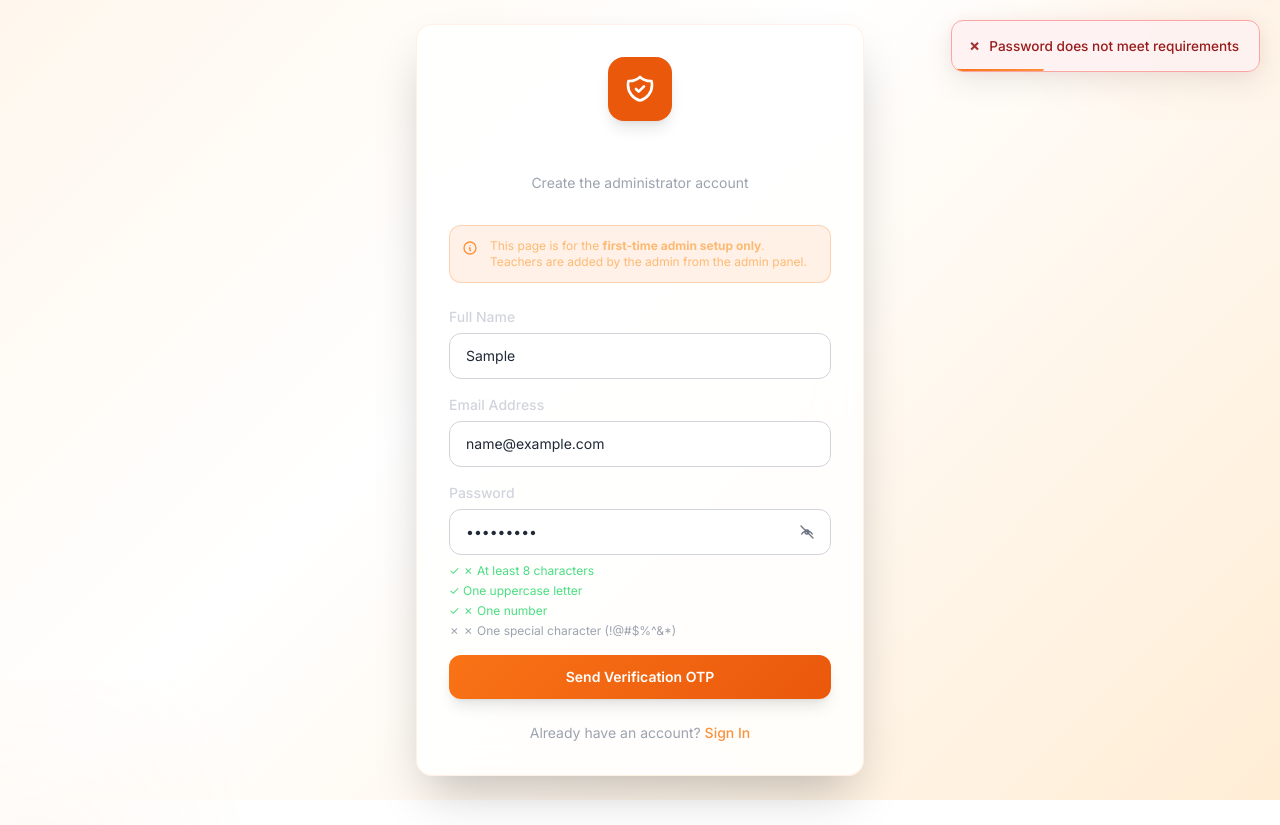
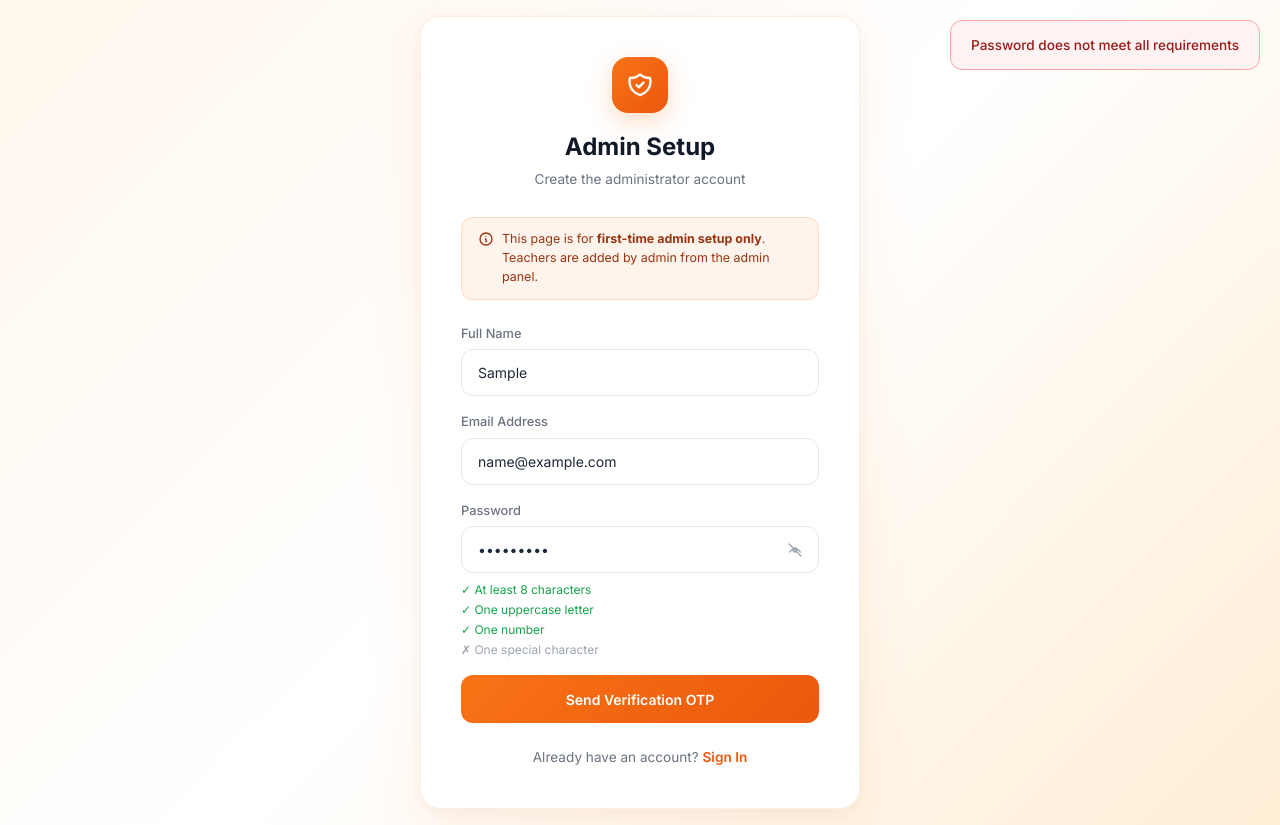
Before and after one commit to bilalhydercodes/deployment-real-world, a website: page client/pages/register.html in a window 1280 px wide. Both pictures are taken after typing "Sample", "name@example.com", "Sample123" into the empty fields and a click on the button "Send Verification OTP". Before the commit the page ends 800 px from the top, so only its background shows below. Drawn offline with nearby package versions, Linux system fonts and the light colour scheme.

Commit message:
fix: rewrite register page - remove CSS conflicts, fix button clickability

```diff
--- a/client/pages/register.html
+++ b/client/pages/register.html
@@ -6,142 +6,257 @@
     <title>Admin Setup – College Management System</title>
     <link rel="icon" type="image/svg+xml" href="../favicon.svg" />
     <script src="https://cdn.tailwindcss.com"></script>
-    <link rel="stylesheet" href="../css/styles.css" />
+    <style>
+        @import url('https://fonts.googleapis.com/css2?family=Inter:wght@400;500;600;700&display=swap');
+        * { font-family: 'Inter', sans-serif; box-sizing: border-box; }
+        body {
+            margin: 0;
+            min-height: 100vh;
+            background: linear-gradient(135deg, #fff7ed 0%, #ffffff 50%, #ffedd5 100%);
+            display: flex;
+            align-items: center;
+            justify-content: center;
+            padding: 1rem;
+        }
+        .card {
+            background: #fff;
+            border: 1px solid rgba(249,115,22,0.12);
+            border-radius: 20px;
+            padding: 2.5rem;
+            width: 100%;
+            max-width: 440px;
+            box-shadow: 0 20px 60px rgba(249,115,22,0.08), 0 4px 16px rgba(0,0,0,0.04);
+            position: relative;
+            z-index: 1;
+        }
+        .inp {
+            width: 100%;
+            background: #fff;
+            border: 1.5px solid #e5e7eb;
+            border-radius: 12px;
+            padding: 0.75rem 1rem;
+            font-size: 0.875rem;
+            color: #1f2937;
+            outline: none;
+            transition: border-color 0.2s, box-shadow 0.2s;
+            box-sizing: border-box;
+        }
+        .inp:focus {
+            border-color: #f97316;
+            box-shadow: 0 0 0 3px rgba(249,115,22,0.12);
+        }
+        .inp::placeholder { color: #9ca3af; }
+        .btn-orange {
+            width: 100%;
+            background: linear-gradient(135deg, #f97316, #ea580c);
+            color: #fff;
+            border: none;
+            border-radius: 12px;
+            padding: 0.85rem 1rem;
+            font-size: 0.875rem;
+            font-weight: 600;
+            cursor: pointer;
+            transition: all 0.2s ease;
+            position: relative;
+            z-index: 2;
+            display: block;
+            text-align: center;
+        }
+        .btn-orange:hover:not(:disabled) {
+            background: linear-gradient(135deg, #ea580c, #c2410c);
+            transform: translateY(-1px);
+            box-shadow: 0 6px 20px rgba(249,115,22,0.35);
+        }
+        .btn-orange:active:not(:disabled) { transform: translateY(0); }
+        .btn-orange:disabled {
+            opacity: 0.6;
+            cursor: not-allowed;
+            transform: none;
+        }
+        .btn-gray {
+            flex: 1;
+            background: #f3f4f6;
+            color: #374151;
+            border: 1.5px solid #e5e7eb;
+            border-radius: 12px;
+            padding: 0.85rem 1rem;
+            font-size: 0.875rem;
+            font-weight: 600;
+            cursor: pointer;
+            transition: all 0.2s ease;
+        }
+        .btn-gray:hover { background: #e5e7eb; }
+        .btn-half {
+            flex: 1;
+            background: linear-gradient(135deg, #f97316, #ea580c);
+            color: #fff;
+            border: none;
+            border-radius: 12px;
+            padding: 0.85rem 1rem;
+            font-size: 0.875rem;
+            font-weight: 600;
+            cursor: pointer;
+            transition: all 0.2s ease;
+        }
+        .btn-half:hover:not(:disabled) {
+            background: linear-gradient(135deg, #ea580c, #c2410c);
+            box-shadow: 0 4px 14px rgba(249,115,22,0.3);
+        }
+        .btn-half:disabled { opacity: 0.6; cursor: not-allowed; }
+        .loader {
+            width: 18px; height: 18px;
+            border: 2px solid rgba(255,255,255,0.3);
+            border-top-color: #fff;
+            border-radius: 50%;
+            animation: spin 0.7s linear infinite;
+            display: inline-block;
+            vertical-align: middle;
+        }
+        @keyframes spin { to { transform: rotate(360deg); } }
+        #toast {
+            position: fixed;
+            top: 1.25rem;
+            right: 1.25rem;
+            z-index: 9999;
+            padding: 0.85rem 1.25rem;
+            border-radius: 12px;
+            font-size: 0.85rem;
+            font-weight: 500;
+            max-width: 360px;
+            display: none;
+            align-items: center;
+            gap: 0.5rem;
+            animation: slideIn 0.3s ease;
+        }
+        #toast.show { display: flex; }
+        #toast.success { background: #f0fdf4; color: #166534; border: 1px solid #86efac; }
+        #toast.error   { background: #fef2f2; color: #991b1b; border: 1px solid #fca5a5; }
+        #toast.info    { background: #fff7ed; color: #9a3412; border: 1px solid #fdba74; }
+        @keyframes slideIn { from { opacity:0; transform: translateX(20px); } to { opacity:1; transform: translateX(0); } }
+        .rule { font-size: 0.75rem; color: #9ca3af; transition: color 0.2s; }
+        .rule.pass { color: #16a34a; }
+        label { display: block; font-size: 0.8rem; font-weight: 500; color: #6b7280; margin-bottom: 0.4rem; }
+        .hidden { display: none !important; }
+        .pwd-wrap { position: relative; }
+        .pwd-toggle {
+            position: absolute; right: 12px; top: 50%; transform: translateY(-50%);
+            background: none; border: none; cursor: pointer; color: #9ca3af; padding: 4px;
+        }
+        .pwd-toggle:hover { color: #374151; }
+        .inp.pwd { padding-right: 2.75rem; }
+    </style>
 </head>
-<body class="gradient-bg flex items-center justify-center min-h-screen p-4">
+<body>
 
-    <div id="toast" class="hidden"></div>
+    <div id="toast"></div>
 
-    <div class="glass-card w-full max-w-md p-8 shadow-2xl">
+    <div class="card">
         <!-- Header -->
-        <div class="text-center mb-8">
-            <div class="inline-flex items-center justify-center w-16 h-16 rounded-2xl bg-orange-600 mb-4 shadow-lg">
-                <svg class="w-8 h-8 text-white" fill="none" stroke="currentColor" viewBox="0 0 24 24">
-                    <path stroke-linecap="round" stroke-linejoin="round" stroke-width="2"
-                        d="M9 12l2 2 4-4m5.618-4.016A11.955 11.955 0 0112 2.944a11.955 11.955 0 01-8.618 3.04A12.02 12.02 0 003 9c0 5.591 3.824 10.29 9 11.622 5.176-1.332 9-6.03 9-11.622 0-1.042-.133-2.052-.382-3.016z"/>
+        <div style="text-align:center;margin-bottom:1.75rem;">
+            <div style="width:56px;height:56px;background:linear-gradient(135deg,#f97316,#ea580c);border-radius:16px;display:inline-flex;align-items:center;justify-content:center;margin-bottom:1rem;box-shadow:0 8px 24px rgba(249,115,22,0.25);">
+                <svg width="28" height="28" fill="none" stroke="white" viewBox="0 0 24 24">
+                    <path stroke-linecap="round" stroke-linejoin="round" stroke-width="2" d="M9 12l2 2 4-4m5.618-4.016A11.955 11.955 0 0112 2.944a11.955 11.955 0 01-8.618 3.04A12.02 12.02 0 003 9c0 5.591 3.824 10.29 9 11.622 5.176-1.332 9-6.03 9-11.622 0-1.042-.133-2.052-.382-3.016z"/>
                 </svg>
             </div>
-            <h1 class="text-2xl font-bold text-white">Admin Setup</h1>
-            <p class="text-gray-400 text-sm mt-1">Create the administrator account</p>
+            <h1 style="font-size:1.5rem;font-weight:700;color:#111827;margin:0 0 0.25rem;">Admin Setup</h1>
+            <p style="font-size:0.85rem;color:#6b7280;margin:0;">Create the administrator account</p>
         </div>
 
         <!-- Info banner -->
-        <div class="mb-6 p-3 rounded-xl flex items-start gap-3" style="background:rgba(249,115,22,.1);border:1px solid rgba(249,115,22,.25);">
-            <svg class="w-4 h-4 text-orange-400 flex-shrink-0 mt-0.5" fill="none" stroke="currentColor" viewBox="0 0 24 24">
+        <div style="background:rgba(249,115,22,0.08);border:1px solid rgba(249,115,22,0.2);border-radius:12px;padding:0.75rem 1rem;margin-bottom:1.5rem;font-size:0.78rem;color:#9a3412;display:flex;gap:0.5rem;align-items:flex-start;">
+            <svg width="16" height="16" fill="none" stroke="currentColor" viewBox="0 0 24 24" style="flex-shrink:0;margin-top:1px;">
                 <path stroke-linecap="round" stroke-linejoin="round" stroke-width="2" d="M13 16h-1v-4h-1m1-4h.01M21 12a9 9 0 11-18 0 9 9 0 0118 0z"/>
             </svg>
-            <p class="text-xs text-orange-300">This page is for the <strong>first-time admin setup only</strong>. Teachers are added by the admin from the admin panel.</p>
+            <span>This page is for <strong>first-time admin setup only</strong>. Teachers are added by admin from the admin panel.</span>
         </div>
 
-        <!-- Step 1: Details -->
-        <form id="registerForm" class="space-y-4">
-            <div id="step1" class="space-y-4">
-                <div>
-                    <label class="block text-sm font-medium text-gray-300 mb-1.5">Full Name</label>
-                    <input type="text" id="name" placeholder="Admin Name"
-                        class="w-full bg-white border border-gray-300 text-gray-800 placeholder-gray-400 caret-black
-                               rounded-xl px-4 py-3 text-sm focus:outline-none focus:ring-2 focus:ring-orange-500 focus:border-transparent" required />
+        <!-- STEP 1 -->
+        <div id="step1">
+            <div style="margin-bottom:1rem;">
+                <label for="name">Full Name</label>
+                <input type="text" id="name" class="inp" placeholder="Admin Name" autocomplete="name" />
             </div>
-
-                <div>
-                    <label class="block text-sm font-medium text-gray-300 mb-1.5">Email Address</label>
-                    <input type="email" id="email" placeholder="admin@school.edu"
-                        class="w-full bg-white border border-gray-300 text-gray-800 placeholder-gray-400 caret-black
-                               rounded-xl px-4 py-3 text-sm focus:outline-none focus:ring-2 focus:ring-orange-500 focus:border-transparent" required />
+            <div style="margin-bottom:1rem;">
+                <label for="email">Email Address</label>
+                <input type="email" id="email" class="inp" placeholder="admin@school.edu" autocomplete="email" />
             </div>
-
-                <div>
-                    <label class="block text-sm font-medium text-gray-300 mb-1.5">Password</label>
-                    <div class="relative">
-                        <input type="password" id="password" placeholder="Min 8 chars, uppercase, number, symbol"
-                            class="w-full bg-white border border-gray-300 text-gray-800 placeholder-gray-400 caret-black
-                                   rounded-xl px-4 py-3 pr-12 text-sm focus:outline-none focus:ring-2 focus:ring-orange-500 focus:border-transparent" required />
-                        <button type="button" id="togglePwd"
-                            class="absolute right-4 top-1/2 -translate-y-1/2 text-gray-500 hover:text-gray-800 transition-colors">
-                            <svg class="w-4 h-4" fill="none" stroke="currentColor" viewBox="0 0 24 24">
-                                <path stroke-linecap="round" stroke-linejoin="round" stroke-width="2"
-                                    d="M15 12a3 3 0 11-6 0 3 3 0 016 0zm-10.94 3.06A9 9 0 0119.94 15.06M3 3l18 18"/>
+            <div style="margin-bottom:1rem;">
+                <label for="password">Password</label>
+                <div class="pwd-wrap">
+                    <input type="password" id="password" class="inp pwd" placeholder="Min 8 chars, uppercase, number, symbol" autocomplete="new-password" />
+                    <button type="button" class="pwd-toggle" id="togglePwd" tabindex="-1">
+                        <svg width="16" height="16" fill="none" stroke="currentColor" viewBox="0 0 24 24">
+                            <path stroke-linecap="round" stroke-linejoin="round" stroke-width="2" d="M15 12a3 3 0 11-6 0 3 3 0 016 0zm-10.94 3.06A9 9 0 0119.94 15.06M3 3l18 18"/>
                         </svg>
                     </button>
                 </div>
-                    <!-- Password strength indicator -->
-                    <div class="mt-2 space-y-1" id="pwdRules">
-                        <p class="text-xs" id="rule-len">  ✗ At least 8 characters</p>
-                        <p class="text-xs" id="rule-upper">✗ One uppercase letter</p>
-                        <p class="text-xs" id="rule-num">  ✗ One number</p>
-                        <p class="text-xs" id="rule-sym">  ✗ One special character (!@#$%^&*)</p>
+                <div style="margin-top:0.5rem;display:flex;flex-direction:column;gap:2px;">
+                    <span class="rule" id="rule-len">✗ At least 8 characters</span>
+                    <span class="rule" id="rule-upper">✗ One uppercase letter</span>
+                    <span class="rule" id="rule-num">✗ One number</span>
+                    <span class="rule" id="rule-sym">✗ One special character</span>
                 </div>
             </div>
-
-                <button type="button" id="sendOtpBtn"
-                    class="w-full text-white font-semibold py-3 rounded-xl text-sm shadow-lg mt-2 transition-all"
-                    style="background:linear-gradient(135deg,#f97316,#ea580c);">
+            <button type="button" id="sendOtpBtn" class="btn-orange" style="margin-top:0.5rem;">
                 Send Verification OTP
             </button>
         </div>
 
-            <!-- Step 2: OTP -->
-            <div id="step2" class="space-y-4 hidden">
-                <div class="text-center mb-2">
-                    <p class="text-gray-300 text-sm">OTP sent to</p>
-                    <p class="text-orange-400 font-medium" id="otpSentTo"></p>
+        <!-- STEP 2 -->
+        <div id="step2" class="hidden">
+            <div style="text-align:center;margin-bottom:1.25rem;">
+                <p style="font-size:0.875rem;color:#6b7280;margin:0 0 0.25rem;">OTP sent to</p>
+                <p id="otpSentTo" style="font-size:0.9rem;font-weight:600;color:#ea580c;margin:0;"></p>
             </div>
-
-                <div>
-                    <label class="block text-sm font-medium text-gray-300 mb-1.5">OTP Code</label>
-                    <input type="text" id="otpCode" placeholder="123456" maxlength="6"
-                        class="w-full bg-white border border-gray-300 text-gray-800 placeholder-gray-400 caret-black
-                               rounded-xl px-4 py-3 text-sm text-center text-2xl tracking-widest
-                               focus:outline-none focus:ring-2 focus:ring-orange-500 focus:border-transparent" />
+            <div style="margin-bottom:1.25rem;">
+                <label for="otpCode">OTP Code</label>
+                <input type="text" id="otpCode" class="inp" placeholder="123456" maxlength="6"
+                    style="text-align:center;font-size:1.5rem;letter-spacing:0.3em;font-weight:700;" />
             </div>
-
-                <div class="flex gap-2">
-                    <button type="button" id="backBtn"
-                        class="flex-1 bg-gray-700 hover:bg-gray-600 text-white font-semibold py-3 rounded-xl text-sm transition-colors">
-                        Back
-                    </button>
-                    <button type="submit" id="registerBtn"
-                        class="flex-1 text-white font-semibold py-3 rounded-xl text-sm shadow-lg transition-all"
-                        style="background:linear-gradient(135deg,#f97316,#ea580c);">
-                        Create Admin Account
+            <div style="display:flex;gap:0.75rem;margin-bottom:0.75rem;">
+                <button type="button" id="backBtn" class="btn-gray">Back</button>
+                <button type="button" id="registerBtn" class="btn-half">Create Admin Account</button>
+            </div>
+            <button type="button" id="resendOtpBtn"
+                style="width:100%;background:none;border:none;color:#ea580c;font-size:0.85rem;cursor:pointer;padding:0.5rem;text-align:center;">
+                Resend OTP
             </button>
         </div>
 
-                <button type="button" id="resendOtpBtn"
-                    class="w-full text-orange-400 hover:text-orange-300 text-sm transition-colors">
-                    Resend OTP
-                </button>
-            </div>
-        </form>
-
-        <p class="text-center text-gray-400 text-sm mt-6">
+        <p style="text-align:center;font-size:0.85rem;color:#6b7280;margin-top:1.5rem;">
             Already have an account?
-            <a href="login.html" class="text-orange-400 hover:text-orange-300 font-medium transition-colors">Sign In</a>
+            <a href="login.html" style="color:#ea580c;font-weight:600;text-decoration:none;">Sign In</a>
         </p>
     </div>
 
-    <script src="../js/auth.js"></script>
     <script>
-        let otpSent = false;
+        // ── Toast ─────────────────────────────────────────────────────────────
+        function showToast(msg, type = 'info') {
+            const t = document.getElementById('toast');
+            t.className = 'show ' + type;
+            t.textContent = msg;
+            clearTimeout(window._toast);
+            window._toast = setTimeout(() => { t.className = ''; }, 4000);
+        }
 
-        // Password toggle
+        // ── Password toggle ───────────────────────────────────────────────────
         document.getElementById('togglePwd').addEventListener('click', () => {
             const inp = document.getElementById('password');
             inp.type = inp.type === 'password' ? 'text' : 'password';
         });
 
-        // Live password strength checker
-        document.getElementById('password').addEventListener('input', function() {
+        // ── Password strength ─────────────────────────────────────────────────
+        document.getElementById('password').addEventListener('input', function () {
             const v = this.value;
-            const set = (id, ok) => {
+            const check = (id, ok) => {
                 const el = document.getElementById(id);
                 el.textContent = (ok ? '✓' : '✗') + el.textContent.slice(1);
-                el.style.color = ok ? '#4ade80' : '#9ca3af';
+                el.classList.toggle('pass', ok);
             };
-            set('rule-len',   v.length >= 8);
-            set('rule-upper', /[A-Z]/.test(v));
-            set('rule-num',   /[0-9]/.test(v));
-            set('rule-sym',   /[!@#$%^&*()\-_=+\[\]{};':"\\|,.<>\/?]/.test(v));
+            check('rule-len',   v.length >= 8);
+            check('rule-upper', /[A-Z]/.test(v));
+            check('rule-num',   /[0-9]/.test(v));
+            check('rule-sym',   /[!@#$%^&*()\-_=+\[\]{};':"\\|,.<>\/?]/.test(v));
         });
 
         function validatePassword(pwd) {
@@ -149,7 +264,7 @@
                    /[!@#$%^&*()\-_=+\[\]{};':"\\|,.<>\/?]/.test(pwd);
         }
 
-        // Send OTP
+        // ── Send OTP ──────────────────────────────────────────────────────────
         document.getElementById('sendOtpBtn').addEventListener('click', async () => {
             const name     = document.getElementById('name').value.trim();
             const email    = document.getElementById('email').value.trim();
@@ -159,15 +274,15 @@
                 showToast('Please fill all fields', 'error'); return;
             }
             if (!validatePassword(password)) {
-                showToast('Password does not meet requirements', 'error'); return;
+                showToast('Password does not meet all requirements', 'error'); return;
             }
 
             const btn = document.getElementById('sendOtpBtn');
-            btn.innerHTML = '<span class="loader"></span>';
+            btn.innerHTML = '<span class="loader"></span> Sending...';
             btn.disabled = true;
 
             try {
-                const res = await fetch('/api/otp/send-otp', {
+                const res  = await fetch('/api/otp/send-otp', {
                     method: 'POST',
                     headers: { 'Content-Type': 'application/json' },
                     body: JSON.stringify({ contact: email }),
@@ -175,11 +290,10 @@
                 const data = await res.json();
 
                 if (data.success) {
-                    otpSent = true;
                     document.getElementById('step1').classList.add('hidden');
                     document.getElementById('step2').classList.remove('hidden');
                     document.getElementById('otpSentTo').textContent = email;
-                    showToast('OTP sent! Check your email or server console.', 'success');
+                    showToast('OTP sent! Check your email.', 'success');
                     document.getElementById('otpCode').focus();
                 } else {
                     showToast(data.message || 'Failed to send OTP', 'error');
@@ -193,21 +307,23 @@
             }
         });
 
-        // Back
+        // ── Back ──────────────────────────────────────────────────────────────
         document.getElementById('backBtn').addEventListener('click', () => {
             document.getElementById('step2').classList.add('hidden');
             document.getElementById('step1').classList.remove('hidden');
-            document.getElementById('sendOtpBtn').innerHTML = 'Send Verification OTP';
-            document.getElementById('sendOtpBtn').disabled = false;
+            const btn = document.getElementById('sendOtpBtn');
+            btn.innerHTML = 'Send Verification OTP';
+            btn.disabled = false;
         });
 
-        // Resend OTP
+        // ── Resend OTP ────────────────────────────────────────────────────────
         document.getElementById('resendOtpBtn').addEventListener('click', async () => {
             const email = document.getElementById('email').value.trim();
-            const btn = document.getElementById('resendOtpBtn');
-            btn.textContent = 'Sending...'; btn.disabled = true;
+            const btn   = document.getElementById('resendOtpBtn');
+            btn.textContent = 'Sending...';
+            btn.disabled = true;
             try {
-                const res = await fetch('/api/otp/send-otp', {
+                const res  = await fetch('/api/otp/send-otp', {
                     method: 'POST',
                     headers: { 'Content-Type': 'application/json' },
                     body: JSON.stringify({ contact: email }),
@@ -218,21 +334,24 @@
             finally { btn.textContent = 'Resend OTP'; btn.disabled = false; }
         });
 
-        // Submit
-        document.getElementById('registerForm').addEventListener('submit', async (e) => {
-            e.preventDefault();
-            if (!otpSent) { showToast('Please send OTP first', 'error'); return; }
+        // ── Register ──────────────────────────────────────────────────────────
+        document.getElementById('registerBtn').addEventListener('click', async () => {
+            const email    = document.getElementById('email').value.trim();
+            const otpCode  = document.getElementById('otpCode').value.trim();
+            const name     = document.getElementById('name').value.trim();
+            const password = document.getElementById('password').value;
+
+            if (!otpCode || otpCode.length !== 6) {
+                showToast('Enter the 6-digit OTP', 'error'); return;
+            }
 
             const btn = document.getElementById('registerBtn');
             btn.innerHTML = '<span class="loader"></span>';
             btn.disabled = true;
 
-            const email   = document.getElementById('email').value.trim();
-            const otpCode = document.getElementById('otpCode').value.trim();
-
             try {
-                // Verify OTP first
-                const otpRes = await fetch('/api/otp/verify-otp', {
+                // Verify OTP
+                const otpRes  = await fetch('/api/otp/verify-otp', {
                     method: 'POST',
                     headers: { 'Content-Type': 'application/json' },
                     body: JSON.stringify({ contact: email, otp: otpCode }),
@@ -246,15 +365,11 @@
                     return;
                 }
 
-                // Register admin
-                const res = await fetch('/api/auth/register', {
+                // Register
+                const res  = await fetch('/api/auth/register', {
                     method: 'POST',
                     headers: { 'Content-Type': 'application/json' },
-                    body: JSON.stringify({
-                        name:     document.getElementById('name').value.trim(),
-                        email,
-                        password: document.getElementById('password').value,
-                    }),
+                    body: JSON.stringify({ name, email, password }),
                 });
                 const data = await res.json();
 
@@ -262,7 +377,7 @@
                     localStorage.setItem('token', data.data.token);
                     localStorage.setItem('user', JSON.stringify(data.data));
                     showToast('Admin account created! Redirecting...', 'success');
-                    setTimeout(() => window.location.href = 'admin.html', 800);
+                    setTimeout(() => window.location.href = 'admin.html', 1000);
                 } else {
                     showToast(data.message || 'Registration failed', 'error');
                     btn.innerHTML = 'Create Admin Account';
```
Lines whose indentation alone changed are shown as unchanged.
